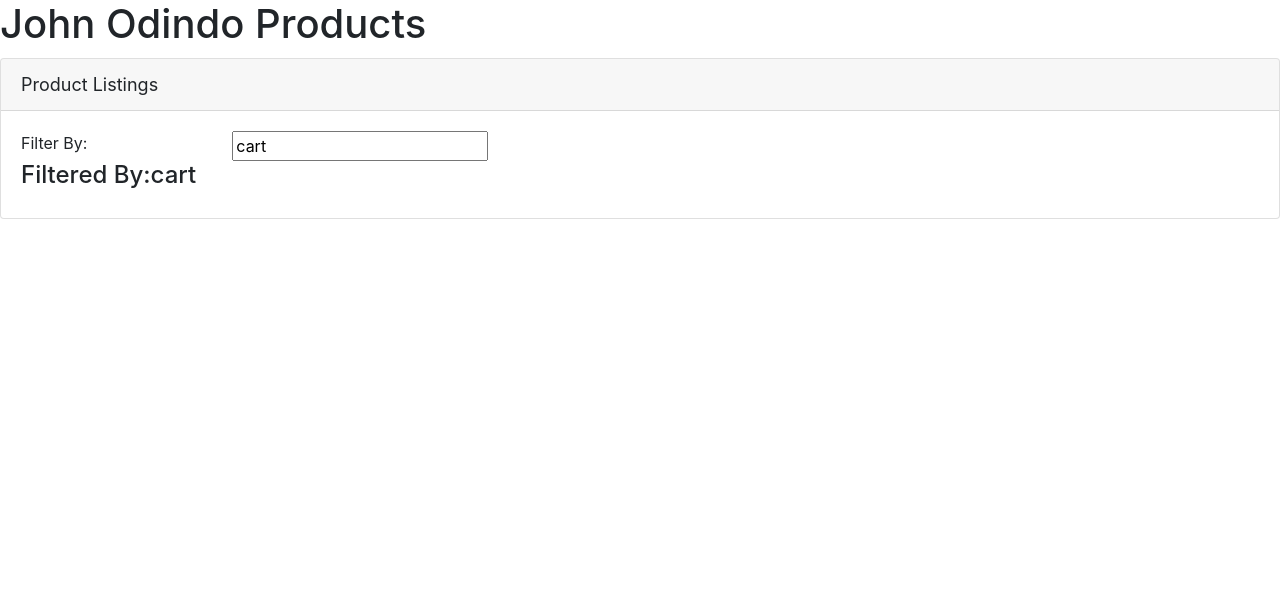
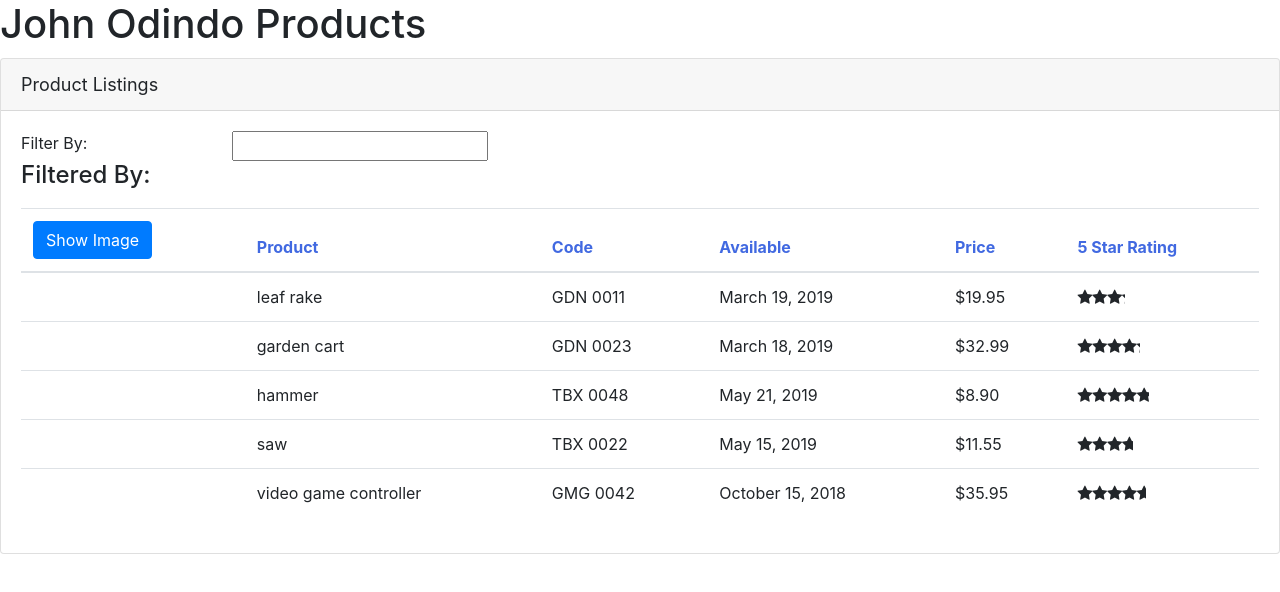
Before and after one commit to johnteoduzl/MyFirstAngularApplication, an Angular app in the folder APM/: page / in a window 1280 px wide. Shown: the top 592 px of the page. Built offline with nearby package versions, Linux system fonts and the light colour scheme.

Commit message:
Modifications to Sort Service issue

```diff
--- a/APM/src/app/products/product-list.component.ts
+++ b/APM/src/app/products/product-list.component.ts
@@ -14,9 +14,9 @@ export class ProductListComponent implements OnInit
     imageWidth: number =50;
     imageMargin: number = 2;
     showImage: boolean = false;
-
-
-    _listFilter: string = 'cart';
+    _listFilter: string = '';
+    filteredProducts:IProduct[]=[];
+    products : IProduct[]=[];
 
     get listFilter():string{
       return this._listFilter;
@@ -27,11 +27,12 @@ export class ProductListComponent implements OnInit
       this.filteredProducts = this.listFilter ? this.performFilter(this.listFilter):this.products;
     }
 
-    filteredProducts:IProduct[];
-    products : IProduct[]=[];
+
 
       constructor(private productService : ProductService)
       {
+        this.products=this.productService.getProducts();
+        this.filteredProducts=this.products;
 
       }
       toggleImage():void{
@@ -40,8 +41,6 @@ export class ProductListComponent implements OnInit
       }
 
       ngOnInit():void{
-        this.products=this.productService.getProducts();
-        this.filteredProducts=this.products;
         console.log('In OnInit');
       }
 
--- a/APM/src/app/products/product.service.ts
+++ b/APM/src/app/products/product.service.ts
@@ -6,8 +6,7 @@ export class ProductService
 {
     getProducts():IProduct[]
     {
-        return
-        [
+        return[
           {
             "productId": 1,
             "productName": "Leaf Rake",
```
Lines whose indentation alone changed are shown as unchanged.
